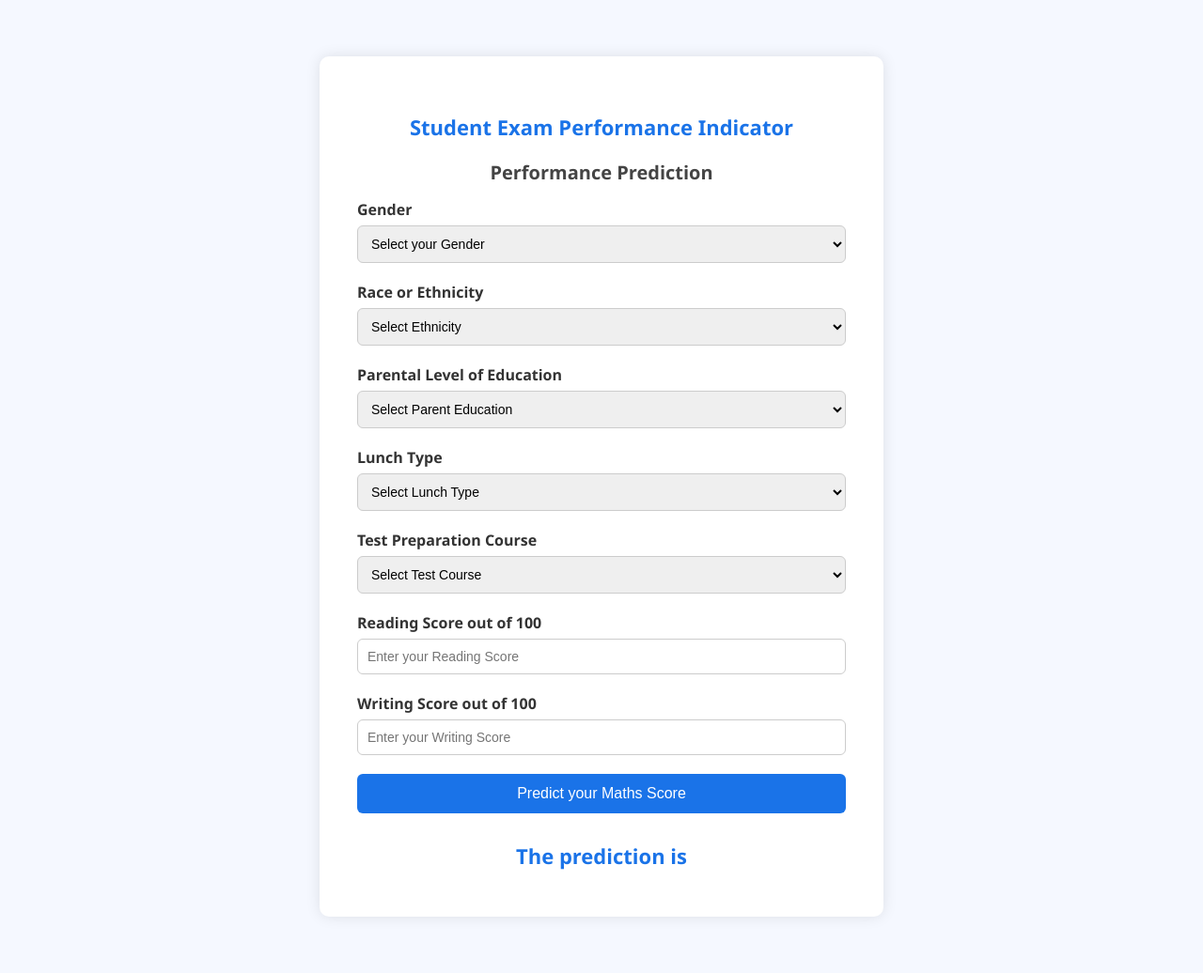
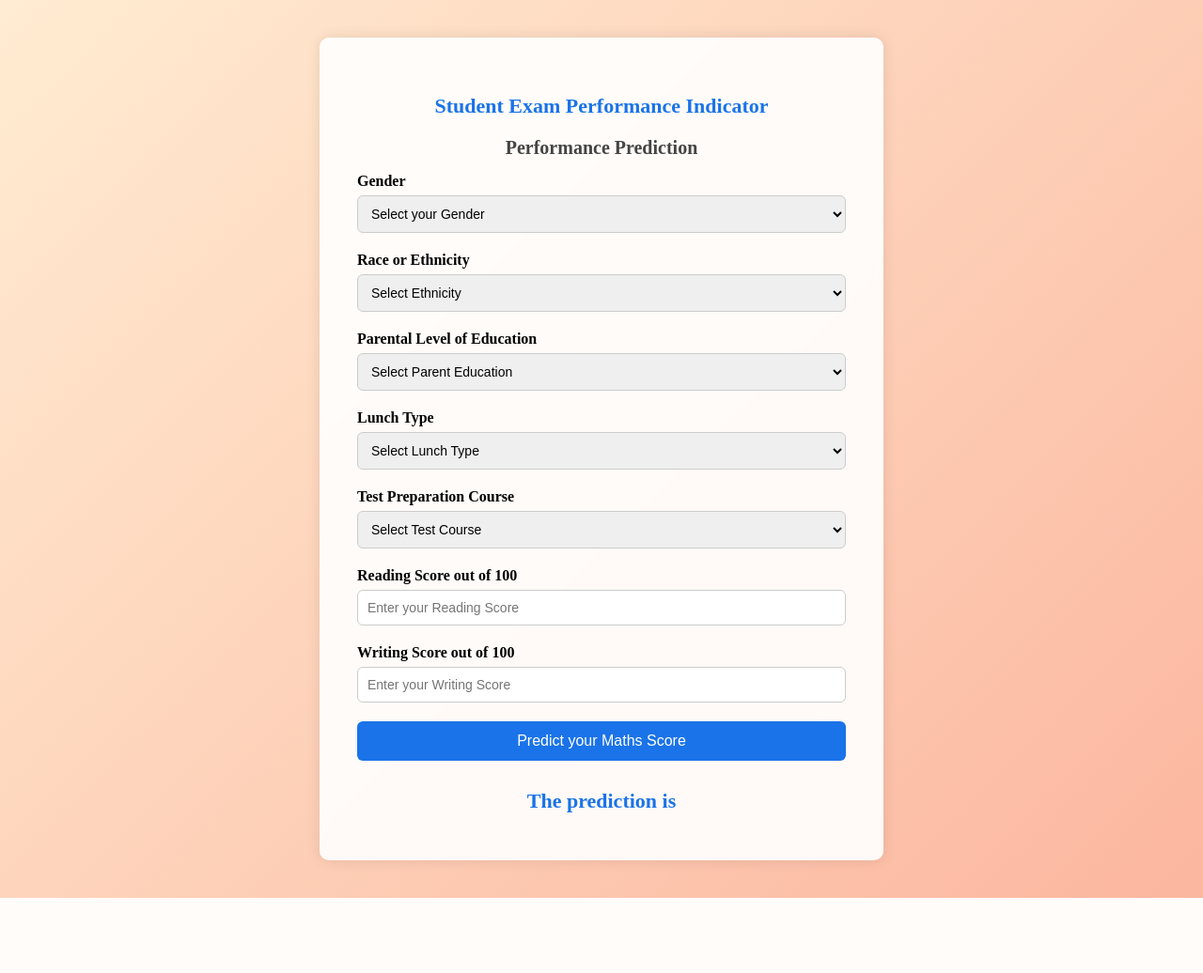
Before and after one commit to DanielsonAni/mlproject, a Flask app: page /predictdata in a window 1280 px wide. Shown: the whole page at 94% size. After the commit the page ends 956 px from the top, so only its background shows below. Run offline with Flask 3, Linux system fonts and the light colour scheme.

Commit message:
css styling

```diff
--- a/static/style.css
+++ b/static/style.css
@@ -6,14 +6,12 @@
 }
 
 body {
-    background: #f5f8ff;
-    font-family: 'Segoe UI', Tahoma, Geneva, Verdana, sans-serif;
-    color: #333;
-    padding: 20px;
+   background: linear-gradient(135deg, #ffecd2 0%, #fcb69f 100%);
 }
 
 .login {
-    background: white;
+    background: rgba(255, 255, 255, 0.9); /* Slightly transparent white */
+    backdrop-filter: blur(5px); /* Soft blur effect */
     max-width: 600px;
     margin: 40px auto;
     padding: 30px 40px;
```
